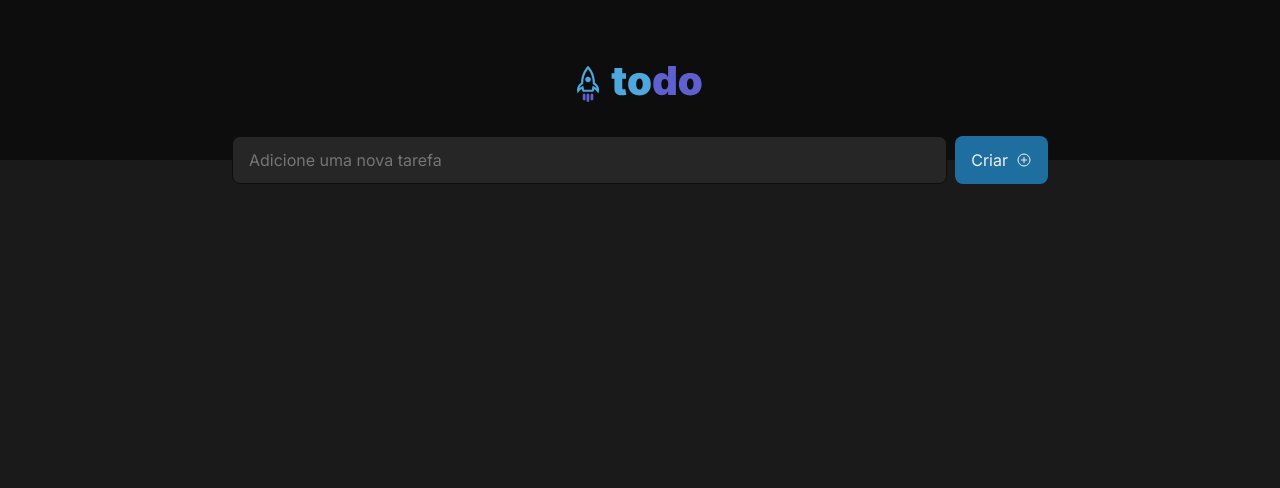
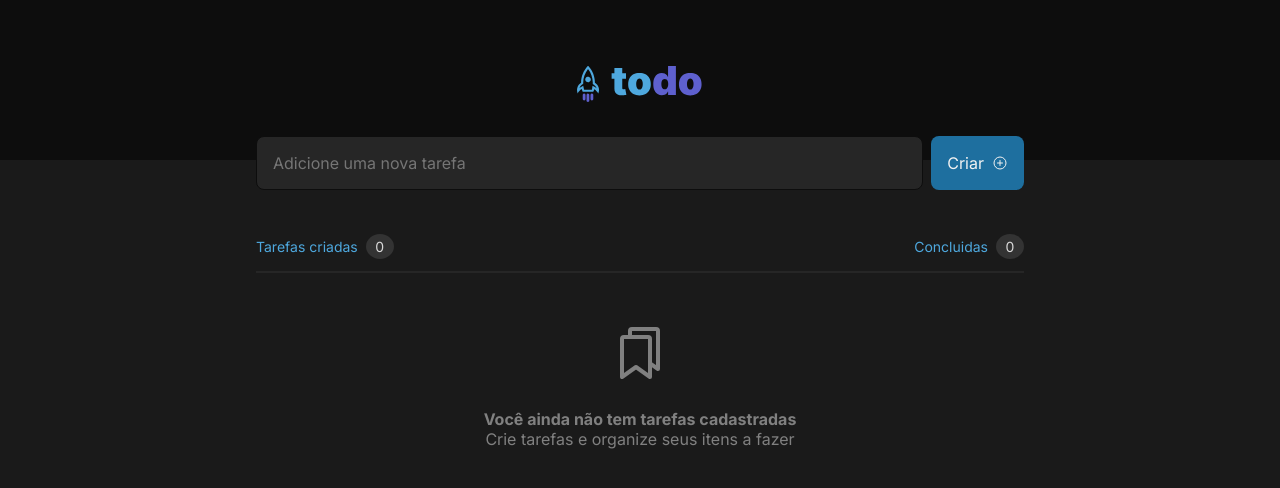
Before and after one commit to devleandrodias/rocketseat-official, a React (Vite) app in the folder challenges/react/01-todo-list/: page / in a window 1280 px wide. Shown: the top 488 px of the page. Built offline with nearby package versions, Linux system fonts and the light colour scheme.

Commit message:
feat: implementing design when not exists tasks

```diff
--- a/challenges/react/01-todo-list/index.html
+++ b/challenges/react/01-todo-list/index.html
@@ -8,7 +8,7 @@
   <link rel="preconnect" href="https://fonts.gstatic.com" crossorigin>
   <link href="https://fonts.googleapis.com/css2?family=Inter:wght@400;700&display=swap" rel="stylesheet">
   <meta name="viewport" content="width=device-width, initial-scale=1.0" />
-  <title>Vite + React + TS</title>
+  <title>Todo List</title>
 </head>
 
 <body>
--- a/challenges/react/01-todo-list/src/components/TodoList/TodoList.module.css
+++ b/challenges/react/01-todo-list/src/components/TodoList/TodoList.module.css
@@ -1,5 +1,6 @@
 .todoList {
   display: flex;
+  flex-direction: column;
   justify-content: center;
   margin: auto;
   width: 60vw;
@@ -8,8 +9,7 @@
 .searchContainer {
   flex: 1;
   display: flex;
-  height: 3rem;
-  margin: -1.5rem;
+  margin-top: -1.5rem;
   justify-content: center;
 }
 
@@ -34,3 +34,36 @@
   color: var(--gray-100);
   background: var(--blue-dark);
 }
+
+.taskHeader {
+  display: flex;
+  justify-content: space-between;
+  font-size: 0.875rem;
+  margin-top: 3rem;
+  color: var(--blue)
+}
+
+.taskHeader .counter {
+  color: var(--gray-200);
+  padding: 0.25rem 0.60rem;
+  border-radius: 50%;
+  margin-left: 0.5rem;
+  background: var(--gray-400);
+}
+
+.blankTable {
+  display: flex;
+  align-items: center;
+  flex-direction: column;
+  justify-content: center;
+  height: 100%;
+  padding: 3rem 0rem;
+  color: var(--gray-300);
+  margin-top: 1rem;
+  border-top: 2px solid var(--gray-500);
+}
+
+.blankTable .mainTitle {
+  font-weight: 700;
+  margin-top: 1.5rem;
+}
--- a/challenges/react/01-todo-list/src/components/TodoList/index.tsx
+++ b/challenges/react/01-todo-list/src/components/TodoList/index.tsx
@@ -1,15 +1,48 @@
-import { PlusCircle } from 'phosphor-react';
+import { useState } from "react";
 
-import styles from './TodoList.module.css';
+import { Bookmarks, PlusCircle } from "phosphor-react";
+
+import styles from "./TodoList.module.css";
 
 export const TodoList = () => {
-  return <div className={styles.todoList}>
-    <div className={styles.searchContainer}>
-      <input placeholder='Adicione uma nova tarefa' />
-      <button>
-        Criar
-        <PlusCircle />
-      </button>
+  const [tasks, setTasks] = useState<string[]>([]);
+
+  const existsTasks = tasks.length > 0;
+  const countTasksCreated = tasks.length;
+
+  const handleAddNewTask = function () {
+    setTasks([...tasks, "Finish mobly work"]);
+  };
+
+  return (
+    <div className={styles.todoList}>
+      <div className={styles.searchContainer}>
+        <input placeholder="Adicione uma nova tarefa" />
+        <button onClick={handleAddNewTask}>
+          Criar
+          <PlusCircle />
+        </button>
+      </div>
+      <div className={styles.taskHeader}>
+        <span>
+          Tarefas criadas
+          <span className={styles.counter}>{countTasksCreated}</span>
+        </span>
+        <span>
+          Concluidas<span className={styles.counter}>0</span>
+        </span>
+      </div>
+      {existsTasks ? (
+        <h1>Tasks</h1>
+      ) : (
+        <div className={styles.blankTable}>
+          <Bookmarks size={64} />
+          <span className={styles.mainTitle}>
+            Você ainda não tem tarefas cadastradas
+          </span>
+          <span>Crie tarefas e organize seus itens a fazer</span>
+        </div>
+      )}
     </div>
-  </div>
-}
+  );
+};
```
